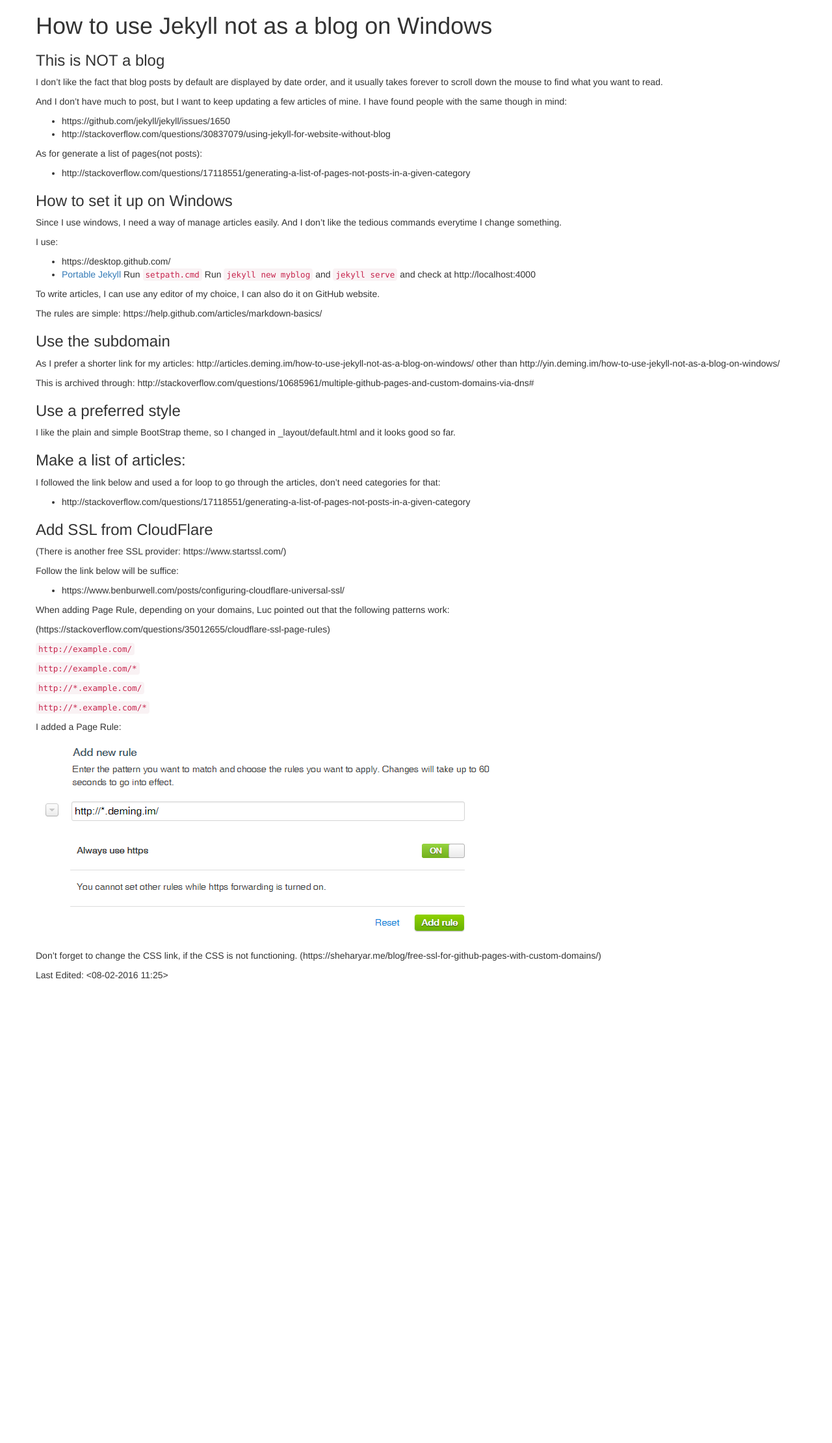
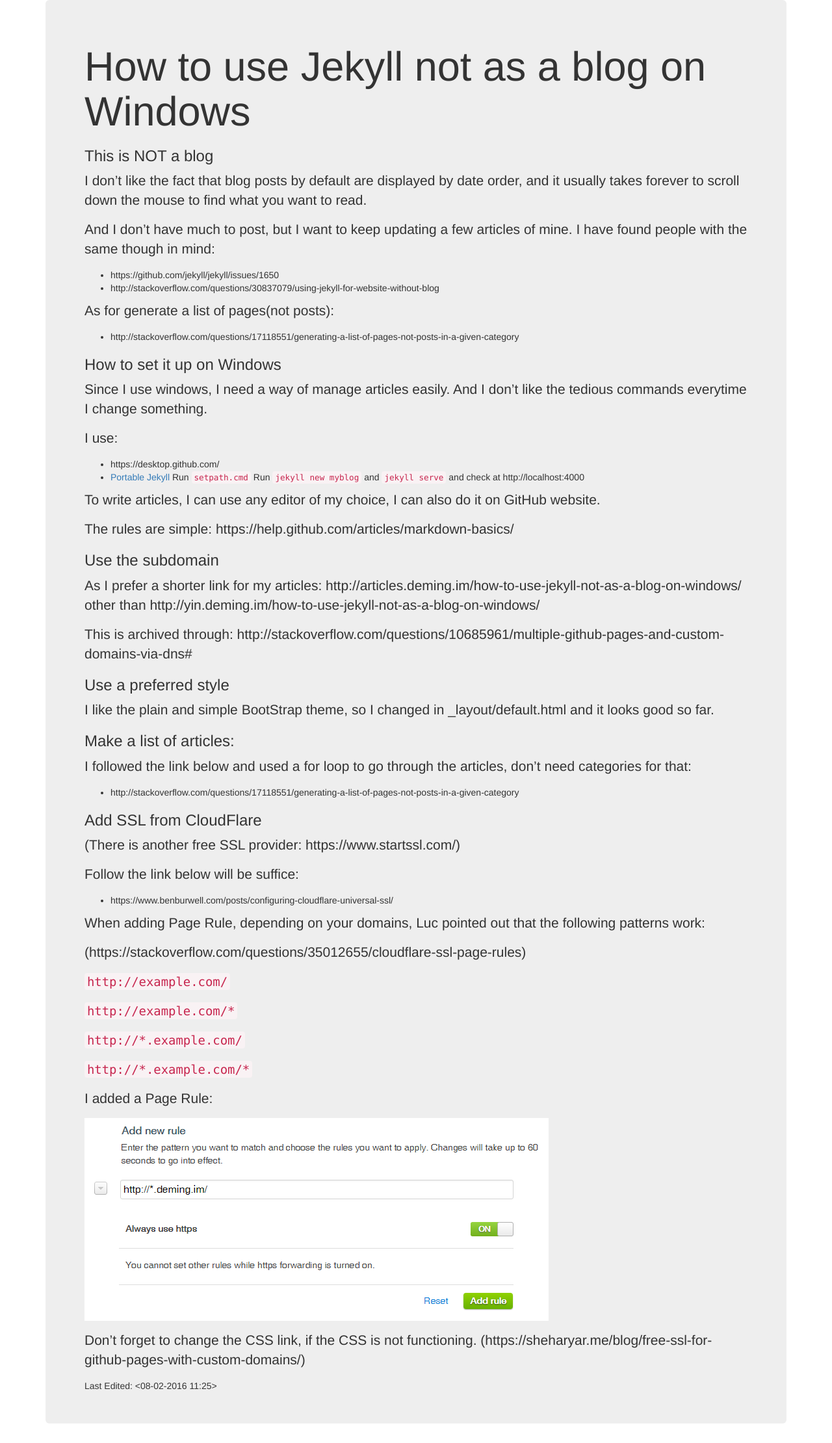
Before and after one commit to yindeming/articles, a Jekyll site: the page built from how-to-use-jekyll-not-as-a-blog-on-windows.md, in a window 1280 px wide. Shown: the whole page at 65% size. Built offline with Jekyll 4.4.1, drawn with Linux system fonts in a browser that asks for light colours; nearby versions of some CDN libraries; before the commit the page ends 1510 px from its top, so only the background shows below that.

Commit message:
Update default.html

```diff
--- a/_layouts/default.html
+++ b/_layouts/default.html
@@ -18,9 +18,9 @@
 
     <div class="container">
       <div class="wrapper">
-	    <div class="row marketing">
+	<div class="jumbotron">
           {{ content }}
-		</div>
+	</div>
       </div>
     </div>
 
```
